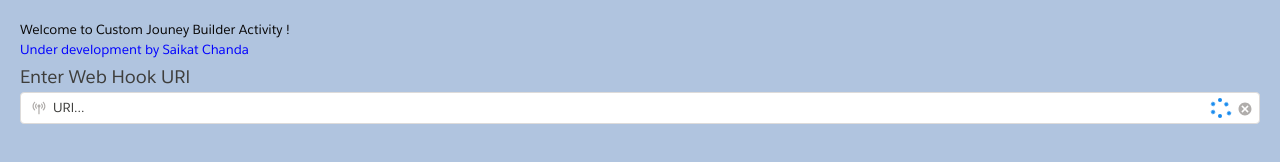
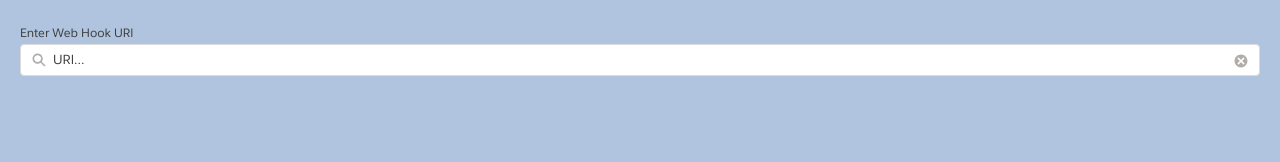
Before and after one commit to kedhaar/customJB, a website: page public/index.html in a window 1280 px wide. Drawn offline with Linux system fonts and the light colour scheme.

Commit message:
updated UI for activity

```diff
--- a/public/index.html
+++ b/public/index.html
@@ -26,31 +26,13 @@
 </head>
 
 <body>
-    <div id="step1" class="step">
-        <div class="slds-grid">
-
-            <main class="slds-col">
-
-                <h1>Welcome to Custom Jouney Builder Activity !</h1>
-                <h1 style="color:blue;">Under development by Saikat Chanda</h1>
-            </main>
-
-        </div>
-
-    </div>
     <div class="slds-form-element">
-        <label class="slds-form-element__label" for="text-input-id-1" style="font-size:18px;">Enter Web Hook URl</label>
-        <div class="slds-form-element__control slds-input-has-icon slds-input-has-icon_left-right slds-input-has-icon_group-right">
+        <label class="slds-form-element__label" for="text-input-id-1">Enter Web Hook URl</label>
+        <div class="slds-form-element__control slds-input-has-icon slds-input-has-icon_left-right">
             <svg class="slds-icon slds-input__icon slds-input__icon_left slds-icon-text-default" aria-hidden="true">
-                <use xlink:href="/assets/icons/utility-sprite/svg/symbols.svg#broadcast"></use>
+                <use xlink:href="/assets/icons/utility-sprite/svg/symbols.svg#search"></use>
             </svg>
-            <input type="text" id="text-input-id-1" placeholder="URl..." class="slds-input" />
-            <div class="slds-input__icon-group slds-input__icon-group_right">
-                <div role="status" class="slds-spinner slds-spinner_brand slds-spinner_x-small slds-input__spinner">
-                    <span class="slds-assistive-text">Enter Web Hook URl</span>
-                    <div class="slds-spinner__dot-a"></div>
-                    <div class="slds-spinner__dot-b"></div>
-                </div>
+            <input type="text" id="inputTextBox-1" placeholder="URl..." class="slds-input" />
             <button class="slds-button slds-button_icon slds-input__icon slds-input__icon_right" title="Clear">
                 <svg class="slds-button__icon slds-icon-text-light" aria-hidden="true">
                     <use xlink:href="/assets/icons/utility-sprite/svg/symbols.svg#clear"></use>
@@ -59,7 +41,6 @@
             </button>
         </div>
     </div>
-    </div>
 </body>
 
 </html>
```
Lines whose indentation alone changed are shown as unchanged.
